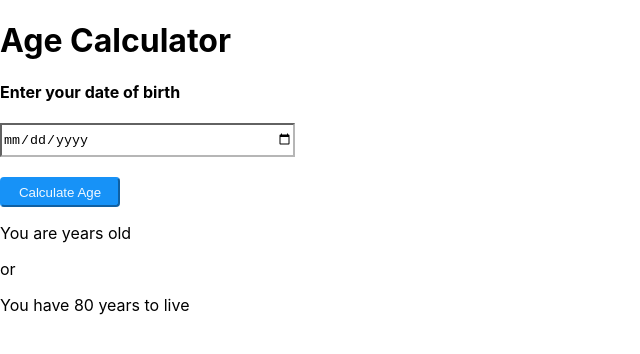
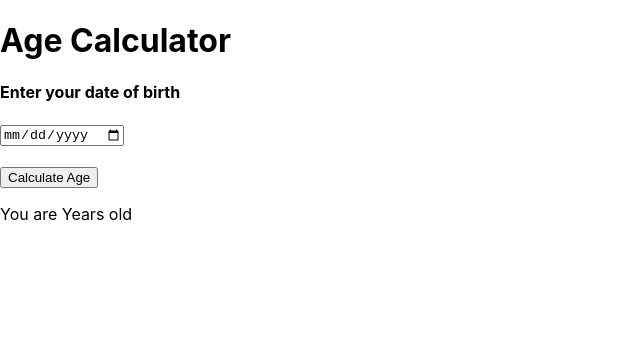
Before and after one commit to SuyashPandey30/React-AgeCalculator, a React (Create React App) app: page / in a window 1280 px wide. Shown: the top 354 px of the page, without its empty margins (0-640 px from the left). Built offline with nearby package versions, Linux system fonts and the light colour scheme.

Commit message:
Update App.js

```diff
--- a/src/App.js
+++ b/src/App.js
@@ -18,7 +18,7 @@ function App() {
       <h1>Age Calculator</h1>
       <h4>Enter your date of birth</h4>
       <input
-        class="in"
+        class="inp"
         type="date"
         placeholder="Enter your birth date"
         value={birthDate}
@@ -26,11 +26,8 @@ function App() {
       />
       <br/>
       <br/>
-      <button class="but" onClick={calculateAge}>Calculate Age</button>
-      <p>You are {age} years old</p>
-
-      <p>or</p>
-      <p>You have {80-age} years to live</p>
+      <button class="btn" onClick={calculateAge}>Calculate Age</button>
+      <p>You are {age} Years old</p>
     </div>
   );
 }
```
